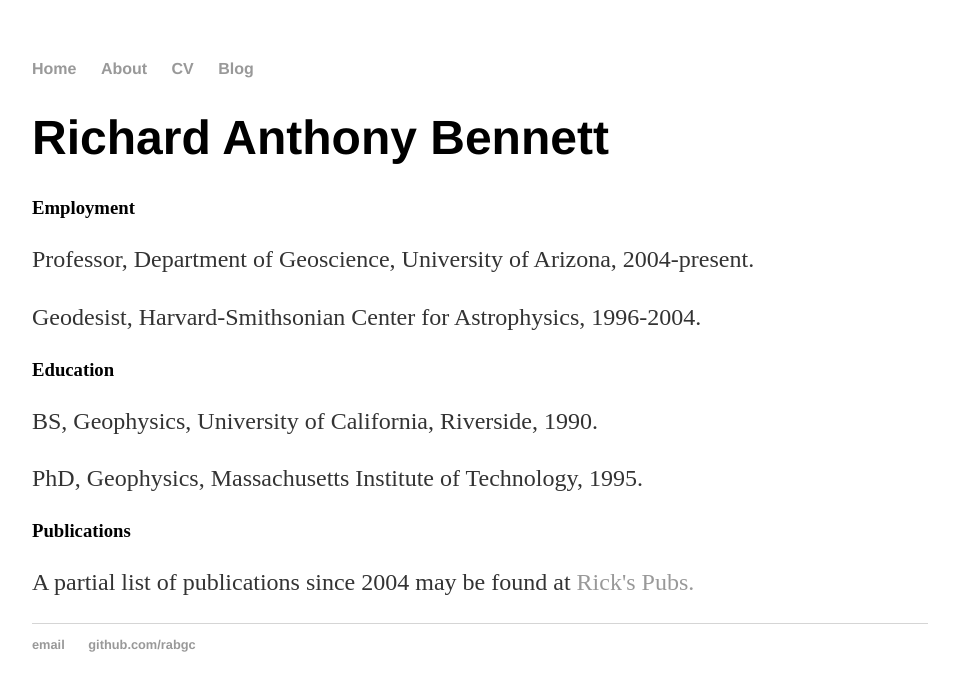
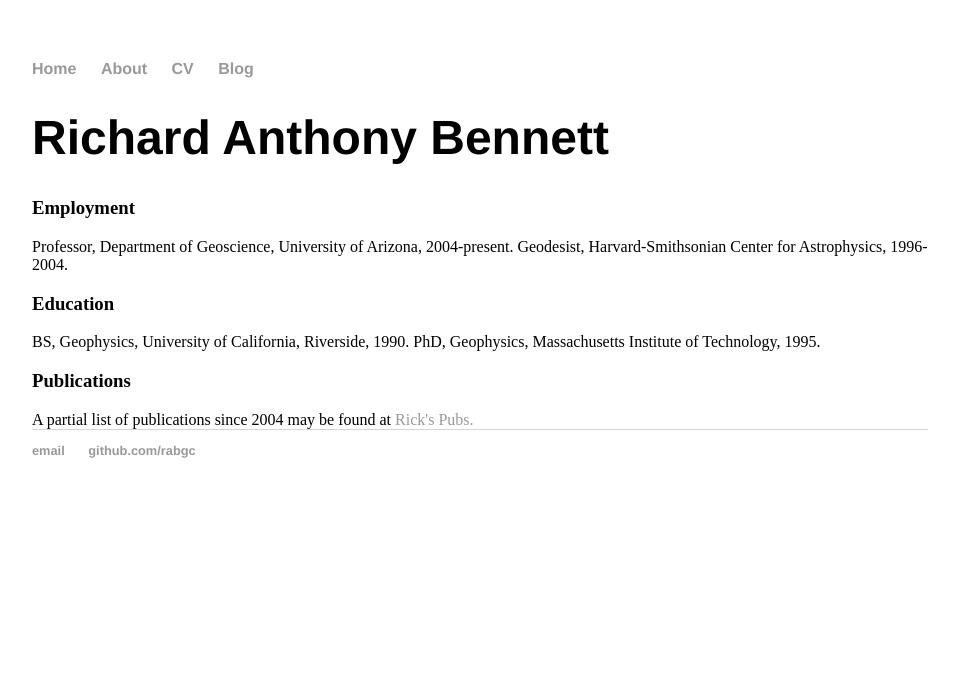
Before and after one commit to rabgc/rabgc.github.io, a Jekyll site: the page built from cv/index.html, in a window 1280 px wide. Shown: the top 691 px of the page, without its empty margins (160-1119 px from the left). Built offline with Jekyll 4.4.1, drawn with Linux system fonts in a browser that asks for light colours.

Commit message:
fixed format?

```diff
--- a/cv/index.html
+++ b/cv/index.html
@@ -4,17 +4,18 @@
 ---
 <div class="blurb">
 
-	<h1>Richard Anthony Bennett</h1>
+<h1>Richard Anthony Bennett</h1>
 
-	<h3>Employment</h3>
-	<p>Professor, Department of Geoscience, University of Arizona, 2004-present.</p>
-	<p> Geodesist, Harvard-Smithsonian Center for Astrophysics, 1996-2004.
+<h3>Employment</h3>
 
-  <h3>Education</h3>
-	<p> BS, Geophysics, University of California, Riverside, 1990.</p>
-	<p>PhD, Geophysics, Massachusetts Institute of Technology, 1995.
+Professor, Department of Geoscience, University of Arizona, 2004-present.
+Geodesist, Harvard-Smithsonian Center for Astrophysics, 1996-2004.
 
-  <h3>Publications</h3>
-	<p> A partial list of publications since 2004 may be found at <a href="https://geodesy.geo.arizona.edu/pages/publications.php">Rick's Pubs<a/>.</p>
+<h3>Education</h3>
+BS, Geophysics, University of California, Riverside, 1990.
+PhD, Geophysics, Massachusetts Institute of Technology, 1995.
+
+<h3>Publications</h3>
+A partial list of publications since 2004 may be found at <a href="https://geodesy.geo.arizona.edu/pages/publications.php">Rick's Pubs<a/>.
 
 </div><!-- /.blurb -->
```
Also changed, not shown: index.html (+5 -5 lines).
